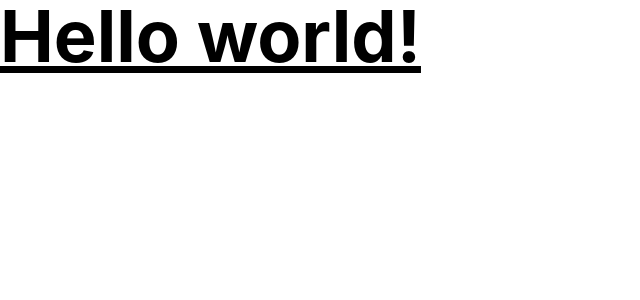
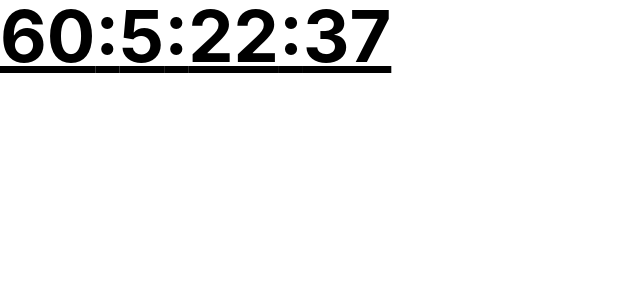
Before and after one commit to iankduffy/holiday-countdown-with-typescript, a Next.js app: page / in a window 1280 px wide. Shown: the top 300 px of the page, without its empty margins (0-640 px from the left). Built offline with nearby package versions, Linux system fonts and the light colour scheme.

Commit message:
basics of useCountdown

```diff
--- /dev/null
+++ b/hooks/useCountdown.ts
@@ -0,0 +1,55 @@
+import { useState, useEffect } from 'react'
+
+interface TimeLeft {
+  days: number | '00'
+  hours: number | '00'
+  minutes: number | '00'
+  seconds: number | '00'
+}
+
+const getDays = (difference: Number) => Math.floor(difference / (1000 * 60 * 60 * 24))
+
+const getHours = (difference: Number) => Math.floor((difference / (1000 * 60 * 60)) % 24)
+
+const getMinutes = (difference: Number) => Math.floor((difference / 1000 / 60) % 60)
+
+const getSeconds = (difference: Number) => Math.floor((difference / 1000) % 60)
+
+const useCountDown = (date: string) => {
+  const [timeLeft, setTimeLeft] = useState<TimeLeft>({
+    days: '00',
+    hours: '00',
+    minutes: '00',
+    seconds: '00',
+  })
+
+  const calculateTimeLeft = () => {
+    const difference : Number = Number(new Date(date)) - Number(new Date());
+    let timeLeft = {};
+
+    if (difference > 0) {
+      timeLeft = {
+        days: getDays(difference),
+        hours: getHours(difference),
+        minutes: getMinutes(difference),
+        seconds: getSeconds(difference),
+      };
+    }
+
+    return timeLeft;
+  };
+
+  useEffect(() => {
+    setTimeLeft(calculateTimeLeft())
+    const timer = setInterval(() => {
+      setTimeLeft(calculateTimeLeft())
+    }, 1000)
+    return () => {
+      clearInterval(timer)
+    }
+  }, [])
+
+  return timeLeft;
+}
+
+export default useCountDown
--- a/pages/index.tsx
+++ b/pages/index.tsx
@@ -1,12 +1,14 @@
 import type { NextPage } from 'next'
 import Head from 'next/head'
 import Image from 'next/image'
-import styles from '../styles/Home.module.css'
+import useCountDown from '../hooks/useCountdown'
 
 const Home: NextPage = () => {
+  const { days, hours, minutes, seconds } = useCountDown('10-13-2022')
+
   return (
     <h1 className="text-7xl font-bold underline">
-      Hello world!
+      {days}:{hours}:{minutes}:{seconds}
     </h1>
   )
 }
```
